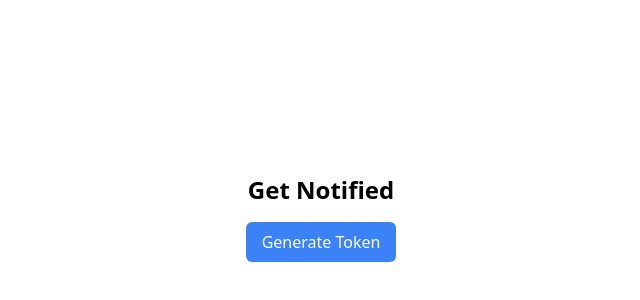
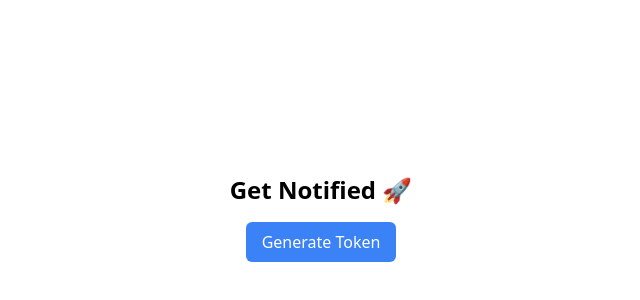
Before and after one commit to nachlielp/pwa-push-notifacations-react-nodejs, a React (Vite) app in the folder my-pwa-app/: page / in a window 1280 px wide. Shown: the part 182-482 px from the top of the page, without its empty margins (319-959 px from the left). Built offline with nearby package versions, Linux system fonts and the light colour scheme; no server answers.

Commit message:
Update App.tsx

```diff
--- a/my-pwa-app/src/App.tsx
+++ b/my-pwa-app/src/App.tsx
@@ -27,7 +27,7 @@ function App() {
   return (
     <section className="flex flex-col items-center justify-center h-screen">
       {contextHolder}
-      <h1 className="text-2xl font-bold mb-4">Get Notified</h1>
+      <h1 className="text-2xl font-bold mb-4">Get Notified 🚀</h1>
       <div className="card">
         <PushNotificationButton />
       </div>
```
